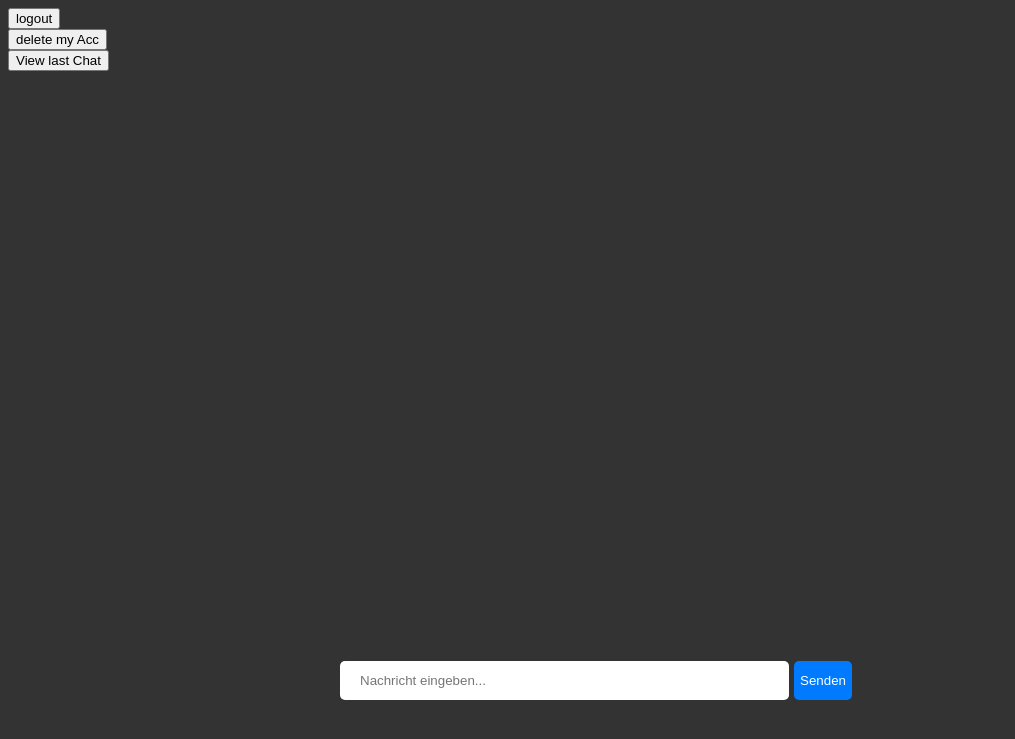
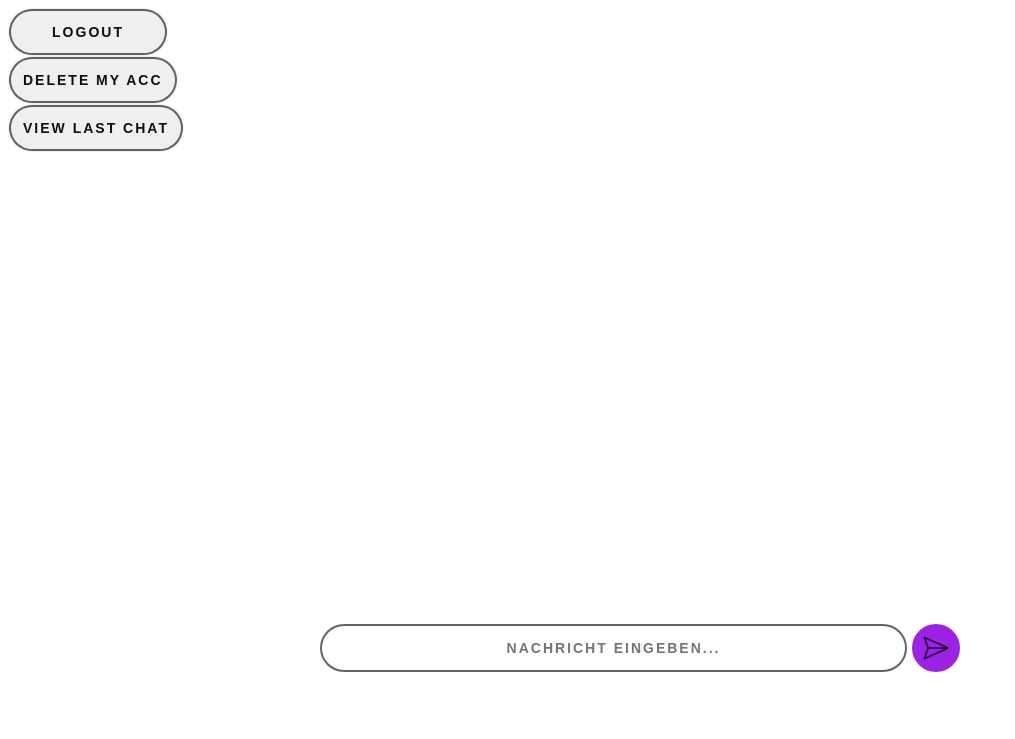
Before and after one commit to TheresiaCat/GPT2SpeechCK, a PHP site: page /PHP/index.php in a window 1280 px wide. Shown: the top 739 px of the page, without its empty margins (0-1015 px from the left). Run offline with PHP 8.4, Linux system fonts and the light colour scheme; the visitor is signed in with stand-in values (Sample User, id 1).

Commit message:
Redesign Chatfenster

```diff
--- a/PHP/index.php
+++ b/PHP/index.php
@@ -4,7 +4,7 @@
     <meta charset="UTF-8">
     <meta name="viewport" content="width=device-width, initial-scale=1.0">
     <title>Chatanwendung GPT2Speech</title>
-    <link rel="stylesheet" href="../style.css">
+    <link rel="stylesheet" href="../mystyle.css">
     <script src="../script.js"></script>
 </head>
 <body>
@@ -30,7 +30,7 @@
         </div>
         <div id="user-input">
             <input type="text" id="message-input" placeholder="Nachricht eingeben...">
-            <button id="send-button">Senden</button>
+            <button id="send-button"><img src="../assets/icon-send.png"></button>
         </div>
     </div>
 
--- a/mystyle.css
+++ b/mystyle.css
@@ -24,7 +24,7 @@ p{
 
 
 /* Buttons */
-.button, input {
+input {
     display: inline-block;
     outline: none;
     cursor: pointer;
@@ -46,38 +46,6 @@ p{
     height: 48px;
   }
 
-  .button:hover, input {
-    background-color: transparent;
-    }
-
-    /*
-#send-button {
-    display: inline-block;
-    outline: 0;
-    border: none;
-    box-shadow: none;
-    cursor: pointer;
-    padding: 9px 22px;
-    font-size: 22px;
-    height: 50px;
-    font-weight: 400;
-    color: #fff;
-    text-align: center;
-    line-height: normal;
-    background: linear-gradient(90deg,#9B23E4 0,#0074e4 100%);
-    border-radius: 5px;
-    margin-left: 5px;
-    transition: color .2s ease,background-color .2s ease,box-shadow .2s ease;
-    cursor: pointer;
-    }
-
-
-#send-button:hover {
-    background-color: #5b1686;
-    box-shadow: 0 0 0 0.15rem #5ceace;
-}
-*/
-
 /*img*/
 #bg-chat {
     position: fixed; /* Damit das Hintergrundbild fest positioniert wird */
@@ -90,3 +58,97 @@ p{
     background-repeat: no-repeat;
     z-index: -1;
 }
+
+/*Chatfenster*/
+#chat-container {
+    max-width: 40em;
+    margin: 0 auto;
+    position: relative;
+}
+
+#user-bubble {
+    width: 60vw;
+    flex-direction: column-reverse;
+    max-width: 1400px;
+    width: 100%;
+}
+
+.user-message {
+    background-color: #9B23E4;
+    color: #101010;
+    border-radius: 10px;
+    padding: 10px;
+    margin: 10px;
+    word-wrap: break-word;
+    width: 100%;
+}
+
+#bot-bubble {
+    display: flex;
+    flex-direction: column-reverse; /* Umgekehrte Reihenfolge für die Bubbles */
+    max-width: 2000px; /* Maximale Breite auf 600px begrenzen */
+    width: 100%; /* Bubbles sollen die volle Breite des Containers einnehmen */
+}
+
+.bot-message {
+    background-color: #F5F5F5;
+    color: #101010;
+    border-radius: 10px;
+    padding: 10px;
+    margin: 10px;
+    word-wrap: break-word;
+    width: 100%; /* Bubbles sollen die volle Breite des Containers einnehmen */
+}
+
+#send-button {
+    display: inline-block;
+    outline: 0;
+    font-size: 22px;
+    border-radius: 25px;
+    margin-left: 5px;
+    background-color: #9B23E4;
+    transition-duration: 0.3s;
+    border: 1px solid transparent;
+    letter-spacing: 2px;
+    min-width: 48px; /* An die Höhe des Buttons anpassen, um einen runden Button zu erstellen */
+    text-transform: uppercase;
+    white-space: normal;
+    font-weight: 400;
+    text-align: center;
+    padding: 0; /* Kein horizontaler Padding für einen runden Button */
+    color: #101010;
+    height: 48px;
+    cursor: pointer;
+    }
+
+
+#send-button:hover {
+    background-color: #5b1686;
+}
+
+#send-button img {
+  vertical-align: middle;
+  width: 30px;
+  height: 30px;
+}
+
+#user-input {
+    width: 50vw;
+    display: flex;
+    position: fixed;
+    bottom: 10vw;
+    margin: 20 auto;
+    border-radius: 5px;
+}
+
+#message-input {
+    width: 40vw;
+    padding: 12px 20px;
+    margin: 0 auto;
+    box-sizing: border-box;
+    background-color: #ffffff;
+    padding: 10;
+    flex-grow: 1;
+    border-radius: 25px;
+    border: none;
+}
```
